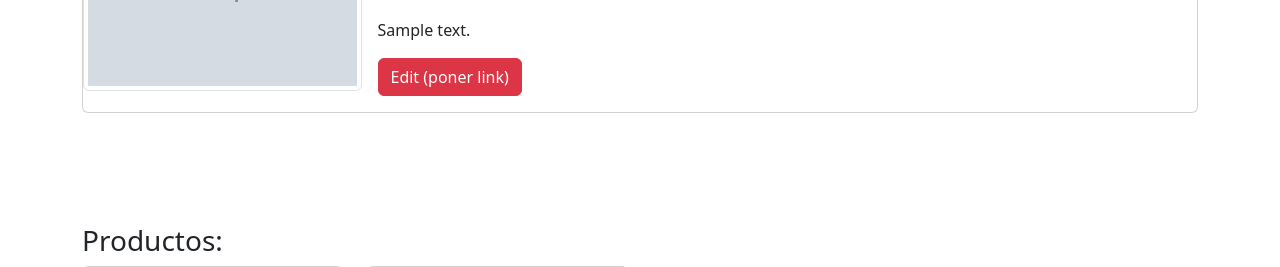
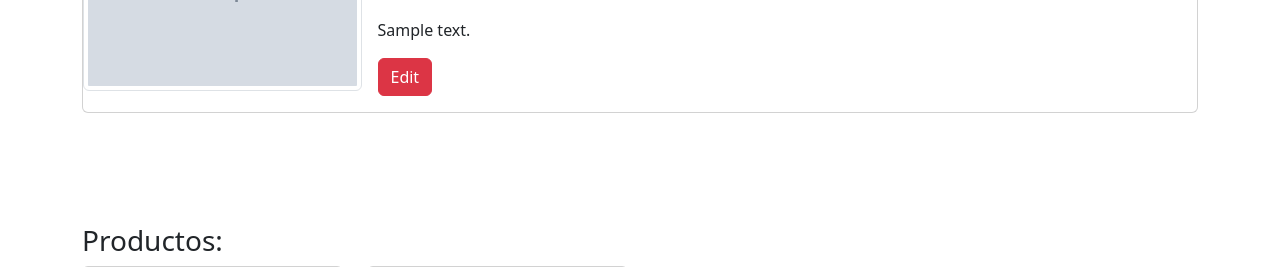
Before and after one commit to elTrillos/IDS2, a Flask app: page /puntuacion/1 in a window 1280 px wide. Shown: the part 222-489 px from the top of the page. Run offline with Flask 3, Linux system fonts and the light colour scheme; the visitor is signed in with stand-in values (Sample User, id 1); tables that the repository leaves empty hold one stand-in row (values such as "Sample post"); grey boxes marked "Sample" are stand-in pictures.

```diff
--- a/templates/emprendimiento.html
+++ b/templates/emprendimiento.html
@@ -21,7 +21,7 @@
             <p class="card-text"><small class="text-muted">Categoria: {{emprendimiento.categoria}}</small></p>
             <p class="card-text"><small class="text-muted">Puntuacion Promedio: {{promedio}}</small></p>
             <p class="card-text">{{emprendimiento.descripcion}}</p>
-             <a href="/emprendimiento/edit/{{emprendimiento.id}}" class="btn btn-danger stretched-link", style="justify-content: center;">Edit (poner link)</a>
+             <a href="/emprendimiento/edit/{{emprendimiento.id}}" class="btn btn-danger stretched-link", style="justify-content: center;">Edit</a>
             </div>
          </div>
       </div>
```
